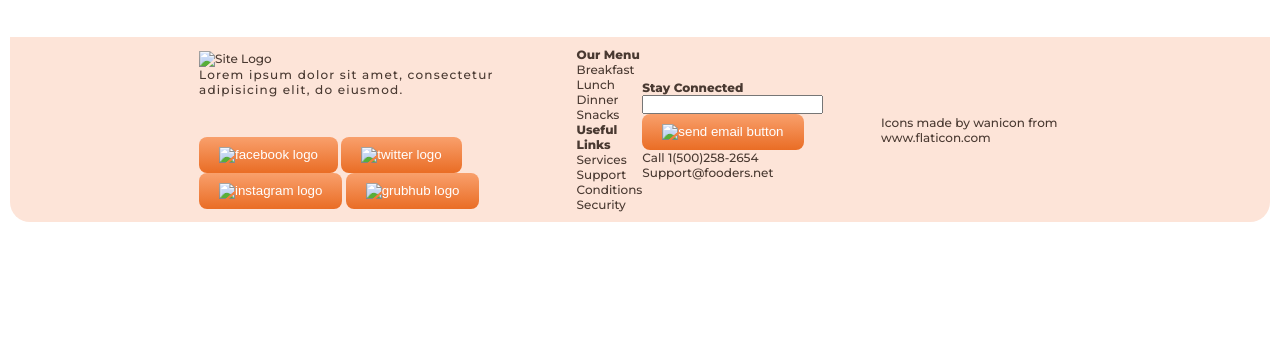
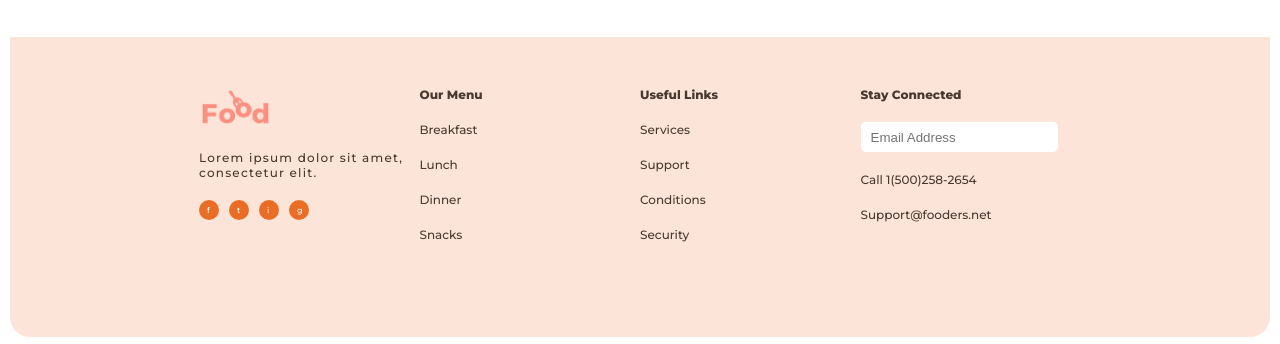
Before and after one commit to lfields90/Food-Delivery-Site-Challenge, a plain HTML site: page index.html in a window 1280 px wide. Shown: the part 2149-2493 px from the top of the page. Before the commit the page ends 2381 px from the top, so only its background shows below. Drawn offline with Linux system fonts and the light colour scheme.

Commit message:
Add semi working footer section

```diff
--- a/index.html
+++ b/index.html
@@ -46,7 +46,7 @@
         <h3>About Us</h3>
         <h1>Every Meal is a<br>Happy Meal</h1>
         <p>There are a lot of ways you can go with your<br>tagline if you're not trying to tie in a space.</p>
-        <a class="cta" href="#"><button class="chocolate">Learn More</button></a>
+        <a class="cta" href="#"><button class="chocolate-button">Learn More</button></a>
       </div>
       <div class="about-image">
         <img src="images/spices.png" alt="About Image">
@@ -80,8 +80,8 @@
         <h3>Download</h3>
         <h1>Get the QFood App<br>Just Now</h1>
         <p>The brand has built a loyal following, largely because of<br>its transparency and the streamlined ordering process it<br>offers its customers.</p>
-        <a class="cta" href="#"><button class="chocolate">Download</button></a>
-        <a class="cta" href="#"><button class="chocolate num-2">Download</button></a>
+        <a class="cta" href="#"><button class="chocolate-button">Download</button></a>
+        <a class="cta" href="#"><button class="chocolate-button num-2">Download</button></a>
       </div>
       <div class="download-image">
         <!-- IMAGE VERSION 1
@@ -127,19 +127,19 @@
     <div class="header-footer-margin foot-radius">
       <footer class="container">
         <div class="socials-container">
-          <img src="" alt="Site Logo">
-          <p>Lorem ipsum dolor sit amet, consectetur adipisicing elit, do eiusmod.</p>
+          <img class="logo" src="images/food-delivery-logo2.png" alt="Site Logo">
+          <p>Lorem ipsum dolor sit amet, consectetur elit.</p>
           <div class="social-media-links">
-            <button type="button" name="Facebook"><img src="" alt="facebook logo"></button>
-            <button type="button" name="Twitter"><img src="" alt="twitter logo"></button>
-            <button type="button" name="Instagram"><img src="" alt="instagram logo"></button>
-            <button type="button" name="Grubhub"><img src="" alt="grubhub logo"></button>
+            <div class="social"><a href="#">f</a></div>
+            <div class="social"><a href="#">t</a></div>
+            <div class="social"><a href="#">i</a></div>
+            <div class="social"><a href="#">g</a></div>
           </div>
         </div>
-        <div class="menu-link-container">
+
         <div class="menu-container">
           <h4>Our Menu</h4>
-            <ul>
+          <ul class="footer-list">
             <li>Breakfast</li>
             <li>Lunch</li>
             <li>Dinner</li>
@@ -155,19 +155,16 @@
             <li>Security</li>
           </ul>
         </div>
-        </div>  <!--  / Menu - Link Container Closing Tag -->
+
         <div class="stay-connected">
           <h4>Stay Connected</h4>
-          <div class="email-container">
-            <input type="email" name="" value="">
-            <button type="button" name="button"> <img src="" alt="send email button"> </button>
-          </div>
+          <input type="email" name="" placeholder="Email Address">
           <ul class="footer-connect-links">
             <li><a href="tel:1-500-258-2654">Call 1(500)258-2654</a></li>
             <li><a href="mailto:support@fooders.net">Support@fooders.net</a></li>
           </ul>
         </div>
-        <div>Icons made by <a href="" title="wanicon">wanicon</a> from <a href="https://www.flaticon.com/" title="Flaticon">www.flaticon.com</a></div>
+        <!-- <div class="created-by">Icons made by <a href="" title="wanicon">wanicon</a> from <a href="https://www.flaticon.com/" title="Flaticon">www.flaticon.com</a></div> -->
       </footer>
     </div>
 
--- a/main.css
+++ b/main.css
@@ -110,7 +110,7 @@ button:hover {
   border-radius: 0 0 20px 20px;
 }
 
-.chocolate {
+.chocolate-button {
   background: linear-gradient(var(--darkChocolate), var(--chocolate));
 }
 
@@ -284,8 +284,82 @@ header {
   bottom: -18px;
 }
 
+/* Recipes Styles */
+
+footer.container {
+  padding-top: 50px;
+}
+
+footer {
+  display: flex;
+  height: 300px;
+  align-items: stretch;
+}
+
+footer p {
+  margin: 20px 0;
+}
+
+footer li {
+  padding-top: 20px;
+}
+
+.social-media-links {
+  display: flex;
+}
+
+.social-media-links .social {
+  height: 20px;
+  width: 20px;
+  font-size: 8px;
+  background-color: var(--carrot);
+  color: white;
+  border-radius: 50%;
+  margin-right: 10px;
+  position: relative;
+}
+
+.social a {
+  position: absolute;
+  top: 5px;
+  left: 8px;
+}
+
+.socials-container {
+  flex: 1;
+  height: 100%;
+}
+
+.menu-container {
+  flex: 1;
+  height: 100%;
+}
+
+.link-container {
+  flex: 1;
+  height: 100%;
+}
+
+.stay-connected {
+  flex: 1;
+  height: 100%;
+}
+
+.stay-connected h4 {
+  padding-bottom: 20px;
+}
+
+footer input {
+  height: 30px;
+  border: none;
+  border-radius: 5px;
+  padding: 5px 10px;
+}
+
+.created-by {
+  width: 100%;
+}
 
 
-/* .download-intro button:nth-child(2) {
-  margin-left: 500px;
-} */
+
+/*  */
```
Lines whose indentation alone changed are shown as unchanged.
